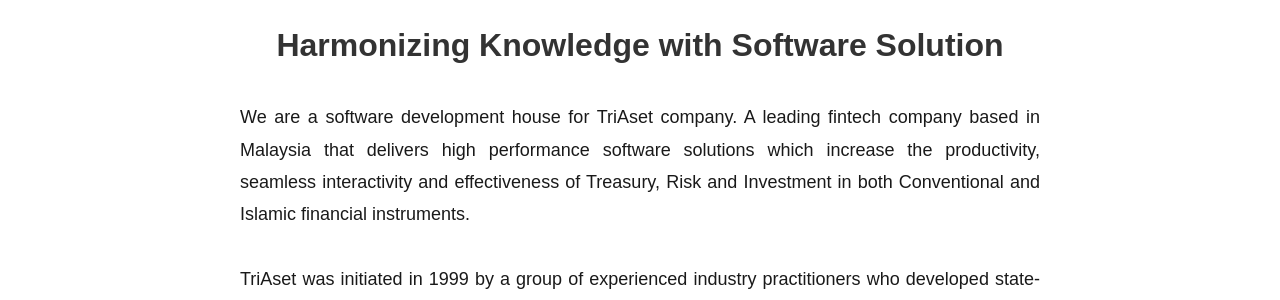
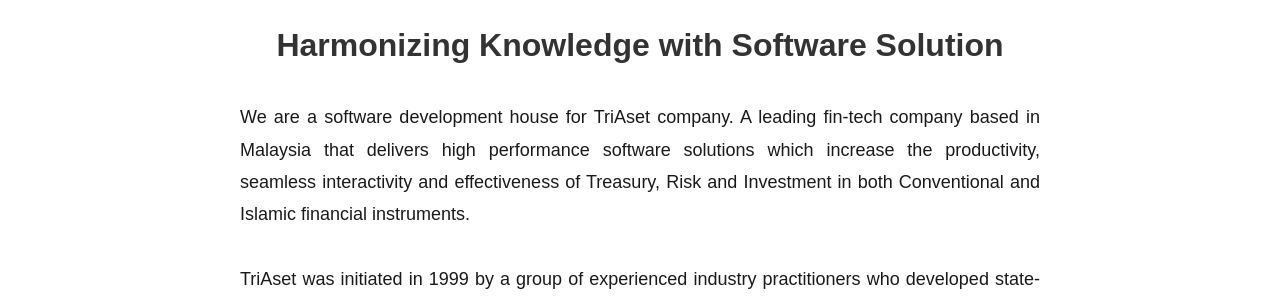
Before and after one commit to s1z3n/Viable-Tech, a Jekyll site: the page built from about-us.html, in a window 1280 px wide and 900 px high, scrolled down 562 px. Shown: the part 153-453 px from the top of the window. Built offline with Jekyll 4.4.1, drawn with Linux system fonts in a browser that asks for light colours; Markdown is read by kramdown in place of the engine named in the settings.

Commit message:
Fin-tech spelling error

```diff
--- a/_includes/2-who-we-are.html
+++ b/_includes/2-who-we-are.html
@@ -12,7 +12,7 @@
 
 			</h3>
 			<p class="at-small-center">
-				We are a software development house for TriAset company. A leading fintech company based in Malaysia that delivers high performance software solutions which increase the productivity, seamless interactivity and effectiveness of Treasury, Risk and Investment in both Conventional and Islamic financial instruments. With more than 18 years of specialization, we are experts in bringing complex and intertwine processes and information into simple yet exceptional user experience solutions.
+				We are a software development house for TriAset company. A leading fin-tech company based in Malaysia that delivers high performance software solutions which increase the productivity, seamless interactivity and effectiveness of Treasury, Risk and Investment in both Conventional and Islamic financial instruments. With more than 18 years of specialization, we are experts in bringing complex and intertwine processes and information into simple yet exceptional user experience solutions.
 
 			</p>
 			<a class="learn-more center-at-small" href="{{site.baseurl}}/about-us/">Learn More</a>
--- a/about-us.html
+++ b/about-us.html
@@ -25,7 +25,7 @@ meta: treasury investment portfolio market risk asset Treasury Management System
 				Harmonizing Knowledge with Software Solution
 			</h3>
 			<p class="at-small-center">
-				We are a software development house for TriAset company. A leading fintech company based in Malaysia that delivers high performance software solutions which increase the productivity, seamless interactivity and effectiveness of Treasury, Risk and Investment in both Conventional and Islamic financial instruments.<br><br>
+				We are a software development house for TriAset company. A leading fin-tech company based in Malaysia that delivers high performance software solutions which increase the productivity, seamless interactivity and effectiveness of Treasury, Risk and Investment in both Conventional and Islamic financial instruments.<br><br>
 				TriAset was initiated in 1999 by a group of experienced industry practitioners who developed state-of-the-art software solutions for Treasury, Risk, and Investment. A decade has passed and we remain foremost in providing leading-edge and innovative software solutions in these specializations. Throughout our journey of success, we have remained focused on specialising in Treasury, Risk, and Investment software solutions. This enables the building of core competency around the organization and thereby allowing us to provide high quality solutions and services.<br><br><br>
 			</p>
 		</div>
```
Also changed, not shown: 2 other files.
